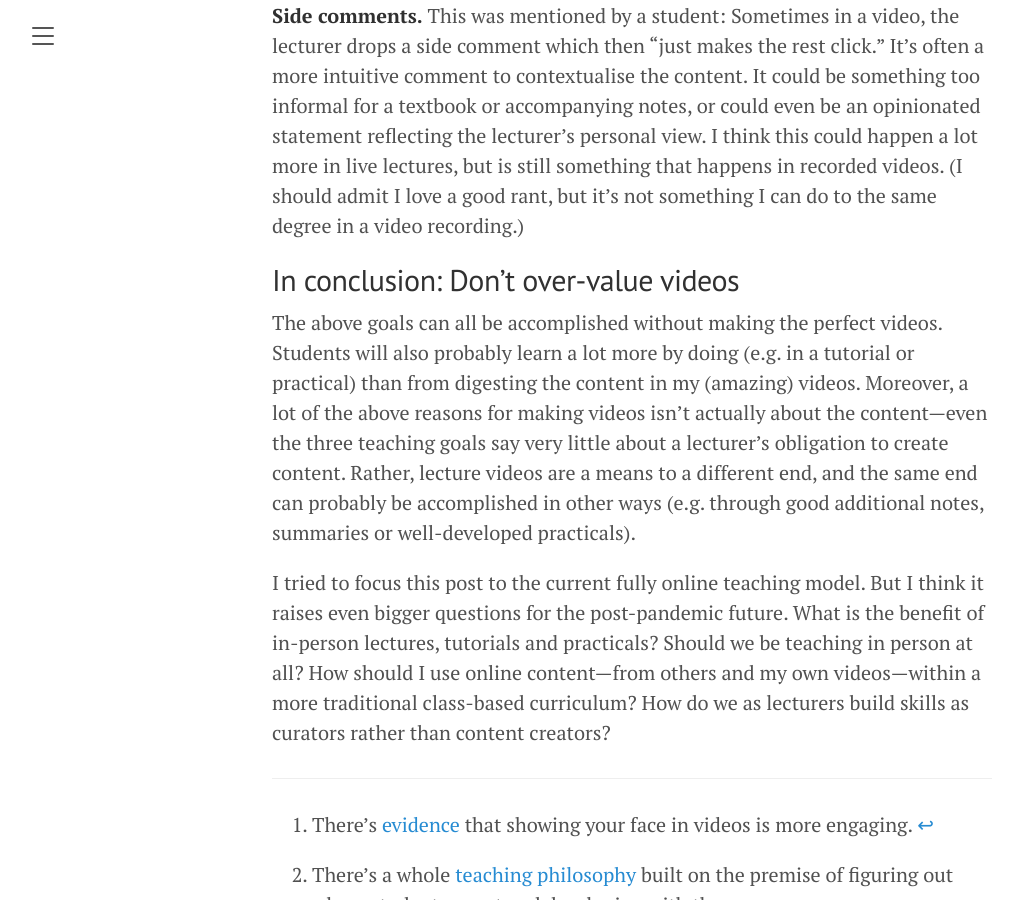
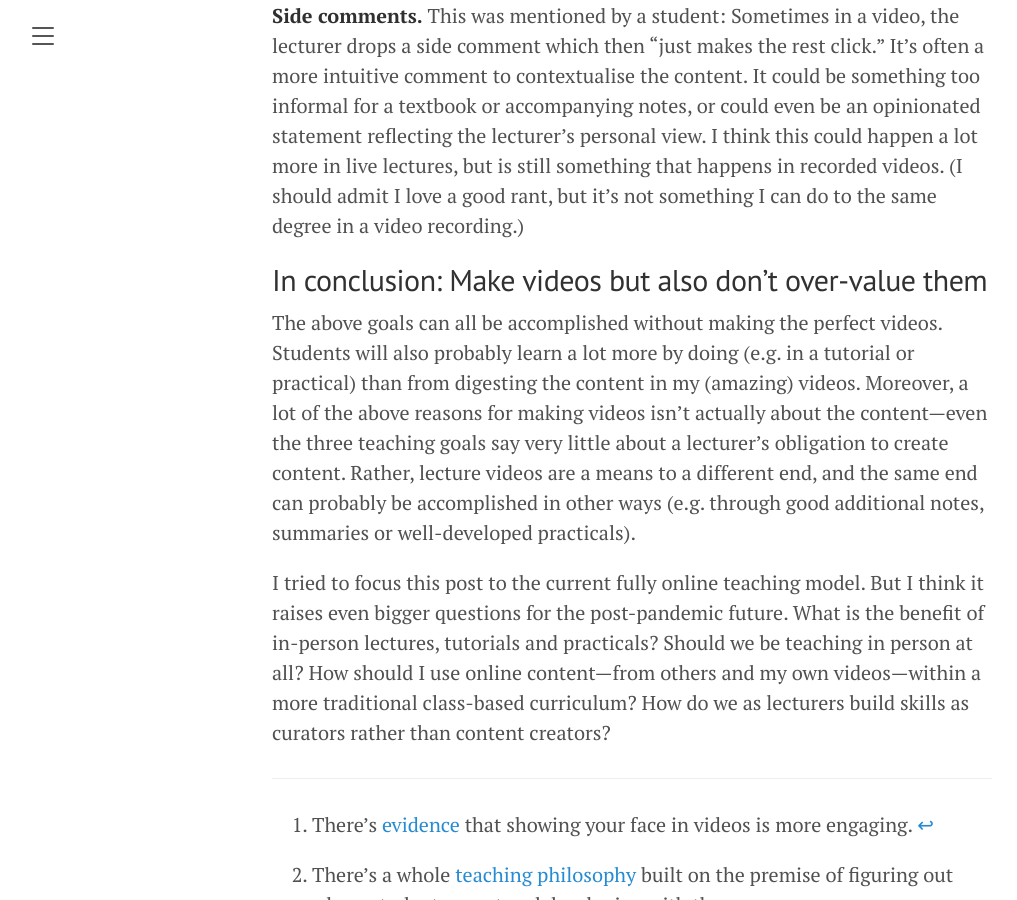
Before and after one commit to kamperh/weaklysupervised, a Jekyll site: the page built from _posts/2021-01-15-why-lecture-videos.md, in a window 1280 px wide and 900 px high, scrolled down 3964 px. Shown: the whole window, without its empty margins (8-1025 px from the left). Built offline with Jekyll 4.4.1, drawn with Linux system fonts in a browser that asks for light colours.

Commit message:
Update 2021-01-15-why-lecture-videos.md

```diff
--- a/_posts/2021-01-15-why-lecture-videos.md
+++ b/_posts/2021-01-15-why-lecture-videos.md
@@ -143,8 +143,8 @@ in recorded videos. (I should admit I love a good rant, but it's not something
 I can do to the same degree in a video recording.)
 
 
-In conclusion: Don't over-value videos
---------------------------------------
+In conclusion: Make videos but also don't over-value them
+---------------------------------------------------------
 The above goals can all be accomplished without making the perfect videos.
 Students will also probably learn a lot more by doing (e.g. in a tutorial or
 practical) than from digesting the content in my (amazing) videos. Moreover, a
```
